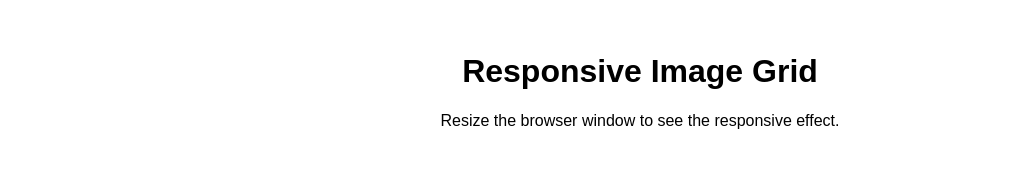
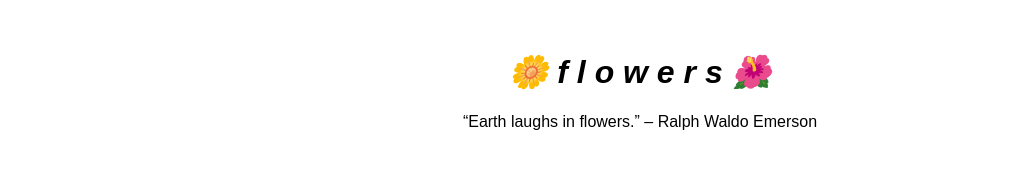
Before and after one commit to isabelalala/albums, a plain HTML site: page flowers.html in a window 1280 px wide. Shown: the top 181 px of the page, without its empty margins (0-1009 px from the left). Drawn offline with Linux system fonts and the light colour scheme.

Commit message:
Update flowers.html

```diff
--- a/flowers.html
+++ b/flowers.html
@@ -65,8 +65,8 @@ body {
 
 <!-- Header -->
 <div class="header">
-  <h1>Responsive Image Grid</h1>
-  <p>Resize the browser window to see the responsive effect.</p>
+  <h1><i>🌼 f l o w e r s 🌺</i></h1>
+  <p>“Earth laughs in flowers.” – Ralph Waldo Emerson</p>
 </div>
 
 <!-- Photo Grid -->
```
